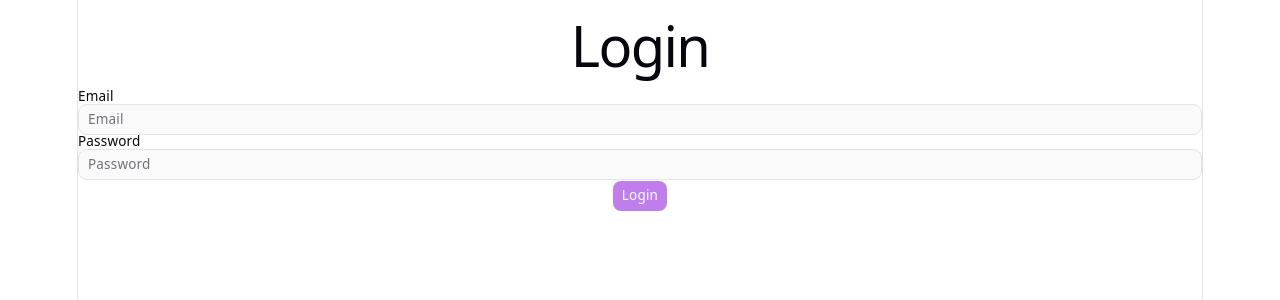
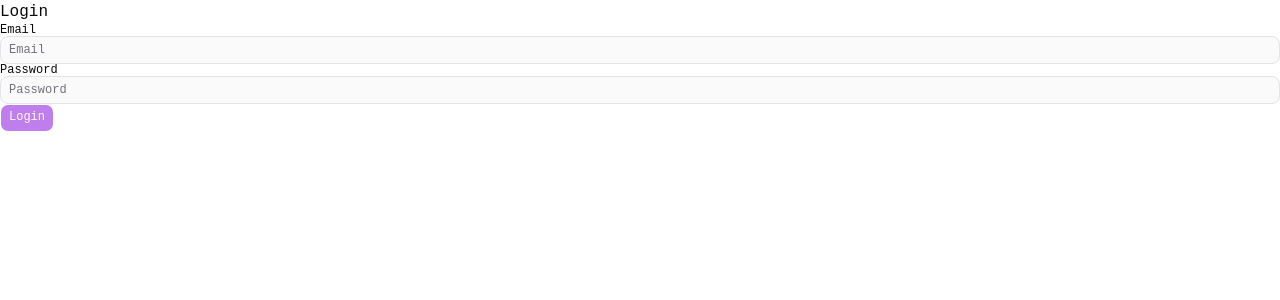
Before and after one commit to fhb4061/profile-manager-fe, a React (Vite) app: page /login in a window 1280 px wide. Shown: the top 300 px of the page. Built offline with nearby package versions, Linux system fonts and the light colour scheme.

Commit message:
clean up css

```diff
--- a/src/App.css
+++ /dev/null
@@ -1,184 +0,0 @@
-.counter {
-  font-size: 16px;
-  padding: 5px 10px;
-  border-radius: 5px;
-  color: var(--accent);
-  background: var(--accent-bg);
-  border: 2px solid transparent;
-  transition: border-color 0.3s;
-  margin-bottom: 24px;
-
-  &:hover {
-    border-color: var(--accent-border);
-  }
-  &:focus-visible {
-    outline: 2px solid var(--accent);
-    outline-offset: 2px;
-  }
-}
-
-.hero {
-  position: relative;
-
-  .base,
-  .framework,
-  .vite {
-    inset-inline: 0;
-    margin: 0 auto;
-  }
-
-  .base {
-    width: 170px;
-    position: relative;
-    z-index: 0;
-  }
-
-  .framework,
-  .vite {
-    position: absolute;
-  }
-
-  .framework {
-    z-index: 1;
-    top: 34px;
-    height: 28px;
-    transform: perspective(2000px) rotateZ(300deg) rotateX(44deg) rotateY(39deg)
-      scale(1.4);
-  }
-
-  .vite {
-    z-index: 0;
-    top: 107px;
-    height: 26px;
-    width: auto;
-    transform: perspective(2000px) rotateZ(300deg) rotateX(40deg) rotateY(39deg)
-      scale(0.8);
-  }
-}
-
-#center {
-  display: flex;
-  flex-direction: column;
-  gap: 25px;
-  place-content: center;
-  place-items: center;
-  flex-grow: 1;
-
-  @media (max-width: 1024px) {
-    padding: 32px 20px 24px;
-    gap: 18px;
-  }
-}
-
-#next-steps {
-  display: flex;
-  border-top: 1px solid var(--border);
-  text-align: left;
-
-  & > div {
-    flex: 1 1 0;
-    padding: 32px;
-    @media (max-width: 1024px) {
-      padding: 24px 20px;
-    }
-  }
-
-  .icon {
-    margin-bottom: 16px;
-    width: 22px;
-    height: 22px;
-  }
-
-  @media (max-width: 1024px) {
-    flex-direction: column;
-    text-align: center;
-  }
-}
-
-#docs {
-  border-right: 1px solid var(--border);
-
-  @media (max-width: 1024px) {
-    border-right: none;
-    border-bottom: 1px solid var(--border);
-  }
-}
-
-#next-steps ul {
-  list-style: none;
-  padding: 0;
-  display: flex;
-  gap: 8px;
-  margin: 32px 0 0;
-
-  .logo {
-    height: 18px;
-  }
-
-  a {
-    color: var(--text-h);
-    font-size: 16px;
-    border-radius: 6px;
-    background: var(--social-bg);
-    display: flex;
-    padding: 6px 12px;
-    align-items: center;
-    gap: 8px;
-    text-decoration: none;
-    transition: box-shadow 0.3s;
-
-    &:hover {
-      box-shadow: var(--shadow);
-    }
-    .button-icon {
-      height: 18px;
-      width: 18px;
-    }
-  }
-
-  @media (max-width: 1024px) {
-    margin-top: 20px;
-    flex-wrap: wrap;
-    justify-content: center;
-
-    li {
-      flex: 1 1 calc(50% - 8px);
-    }
-
-    a {
-      width: 100%;
-      justify-content: center;
-      box-sizing: border-box;
-    }
-  }
-}
-
-#spacer {
-  height: 88px;
-  border-top: 1px solid var(--border);
-  @media (max-width: 1024px) {
-    height: 48px;
-  }
-}
-
-.ticks {
-  position: relative;
-  width: 100%;
-
-  &::before,
-  &::after {
-    content: '';
-    position: absolute;
-    top: -4.5px;
-    border: 5px solid transparent;
-  }
-
-  &::before {
-    left: 0;
-    border-left-color: var(--border);
-  }
-  &::after {
-    right: 0;
-    border-right-color: var(--border);
-  }
-}
--- a/src/App.tsx
+++ b/src/App.tsx
@@ -1,7 +1,6 @@
 import { Routes, Route } from 'react-router-dom'
 import { Login } from './pages/Login'
 import { Home } from './pages/Home'
-import './App.css'
 
 function App() {
   return (
--- a/src/index.css
+++ b/src/index.css
@@ -7,35 +7,9 @@
 @custom-variant dark (&:is(.dark *));
 
 :root {
-  --text: #6b6375;
-  --text-h: #08060d;
-  --bg: #fff;
   --border: oklch(0.92 0.004 286.32);
-  --code-bg: #f4f3ec;
+
   --accent: oklch(0.967 0.001 286.375);
-  --accent-bg: rgba(170, 59, 255, 0.1);
-  --accent-border: rgba(170, 59, 255, 0.5);
-  --social-bg: rgba(244, 243, 236, 0.5);
-  --shadow:
-    rgba(0, 0, 0, 0.1) 0 10px 15px -3px, rgba(0, 0, 0, 0.05) 0 4px 6px -2px;
-
-  --sans: system-ui, 'Segoe UI', Roboto, sans-serif;
-  --heading: system-ui, 'Segoe UI', Roboto, sans-serif;
-  --mono: ui-monospace, Consolas, monospace;
-
-  font: 18px/145% var(--sans);
-  letter-spacing: 0.18px;
-  color-scheme: light dark;
-  color: var(--text);
-  background: var(--bg);
-  font-synthesis: none;
-  text-rendering: optimizeLegibility;
-  -webkit-font-smoothing: antialiased;
-  -moz-osx-font-smoothing: grayscale;
-
-  @media (max-width: 1024px) {
-    font-size: 16px;
-  }
 
   --background: oklch(1 0 0);
 
@@ -96,90 +70,6 @@
   --sidebar-border: oklch(0.92 0.004 286.32);
 
   --sidebar-ring: oklch(0.705 0.015 286.067)
-}
-
-@media (prefers-color-scheme: dark) {
-  :root {
-    --text: #9ca3af;
-    --text-h: #f3f4f6;
-    --bg: #16171d;
-    --border: #2e303a;
-    --code-bg: #1f2028;
-    --accent: #c084fc;
-    --accent-bg: rgba(192, 132, 252, 0.15);
-    --accent-border: rgba(192, 132, 252, 0.5);
-    --social-bg: rgba(47, 48, 58, 0.5);
-    --shadow:
-      rgba(0, 0, 0, 0.4) 0 10px 15px -3px, rgba(0, 0, 0, 0.25) 0 4px 6px -2px;
-  }
-
-  #social .button-icon {
-    filter: invert(1) brightness(2);
-  }
-}
-
-#root {
-  width: 1126px;
-  max-width: 100%;
-  margin: 0 auto;
-  text-align: center;
-  border-inline: 1px solid var(--border);
-  min-height: 100svh;
-  display: flex;
-  flex-direction: column;
-  box-sizing: border-box;
-}
-
-body {
-  margin: 0;
-}
-
-h1,
-h2 {
-  font-family: var(--heading);
-  font-weight: 500;
-  color: var(--text-h);
-}
-
-h1 {
-  font-size: 56px;
-  letter-spacing: -1.68px;
-  margin: 32px 0;
-
-  @media (max-width: 1024px) {
-    font-size: 36px;
-    margin: 20px 0;
-  }
-}
-
-h2 {
-  font-size: 24px;
-  line-height: 118%;
-  letter-spacing: -0.24px;
-  margin: 0 0 8px;
-
-  @media (max-width: 1024px) {
-    font-size: 20px;
-  }
-}
-
-p {
-  margin: 0;
-}
-
-code,
-.counter {
-  font-family: var(--mono);
-  display: inline-flex;
-  border-radius: 4px;
-  color: var(--text-h);
-}
-
-code {
-  font-size: 15px;
-  line-height: 135%;
-  padding: 4px 8px;
-  background: var(--code-bg);
 }
 
 .dark {
@@ -261,10 +151,19 @@
 
 @layer base {
   * {
-    @apply border-border outline-ring/50;}
+    @apply border-border outline-ring/50;
+  }
+
   body {
-    @apply bg-background text-foreground;}
-  button:not(:disabled), [role="button"]:not(:disabled) {
-    cursor: pointer;}
+    @apply bg-background text-foreground;
+  }
+
+  button:not(:disabled),
+  [role="button"]:not(:disabled) {
+    cursor: pointer;
+  }
+
   html {
-    @apply font-mono;}}
+    @apply font-mono;
+  }
+}
```
